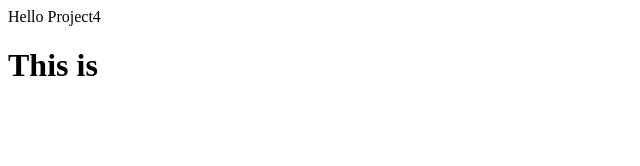
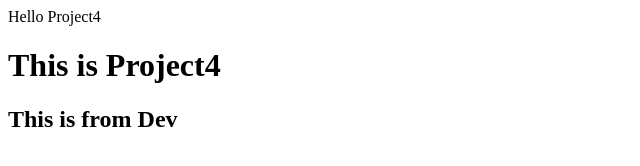
Before and after one commit to Maxxim46555/project4, a plain HTML site: page index.html in a window 1280 px wide. Shown: the whole page, without its empty margins (0-640 px from the left). Drawn offline with Linux system fonts and the light colour scheme.

Commit message:
modified in dev branch

```diff
--- a/index.html
+++ b/index.html
@@ -8,6 +8,7 @@
 </head>
 <body>
     <div> Hello Project4</div>
-    <h1>This is  </h1>
+    <h1>This is Project4</h1>
+    <h2>This is from Dev </h2>
 </body>
 </html>
```
